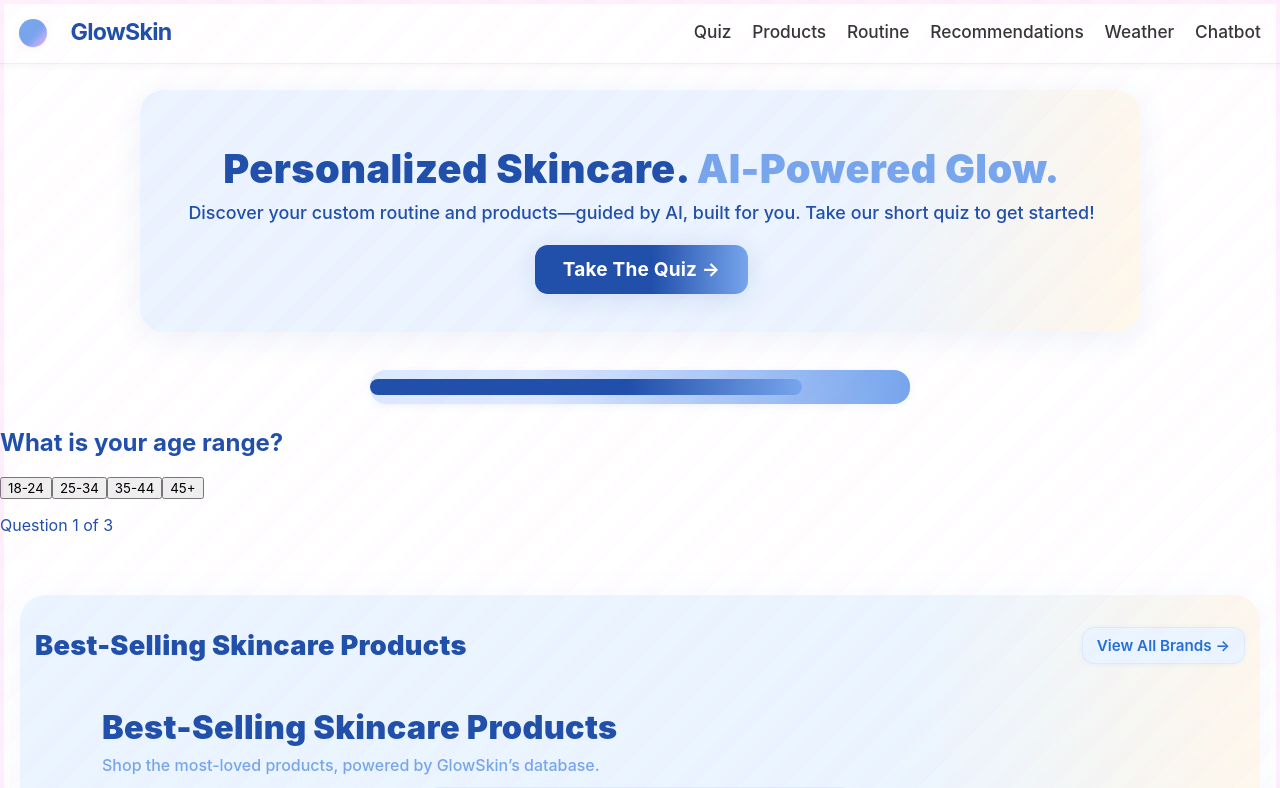
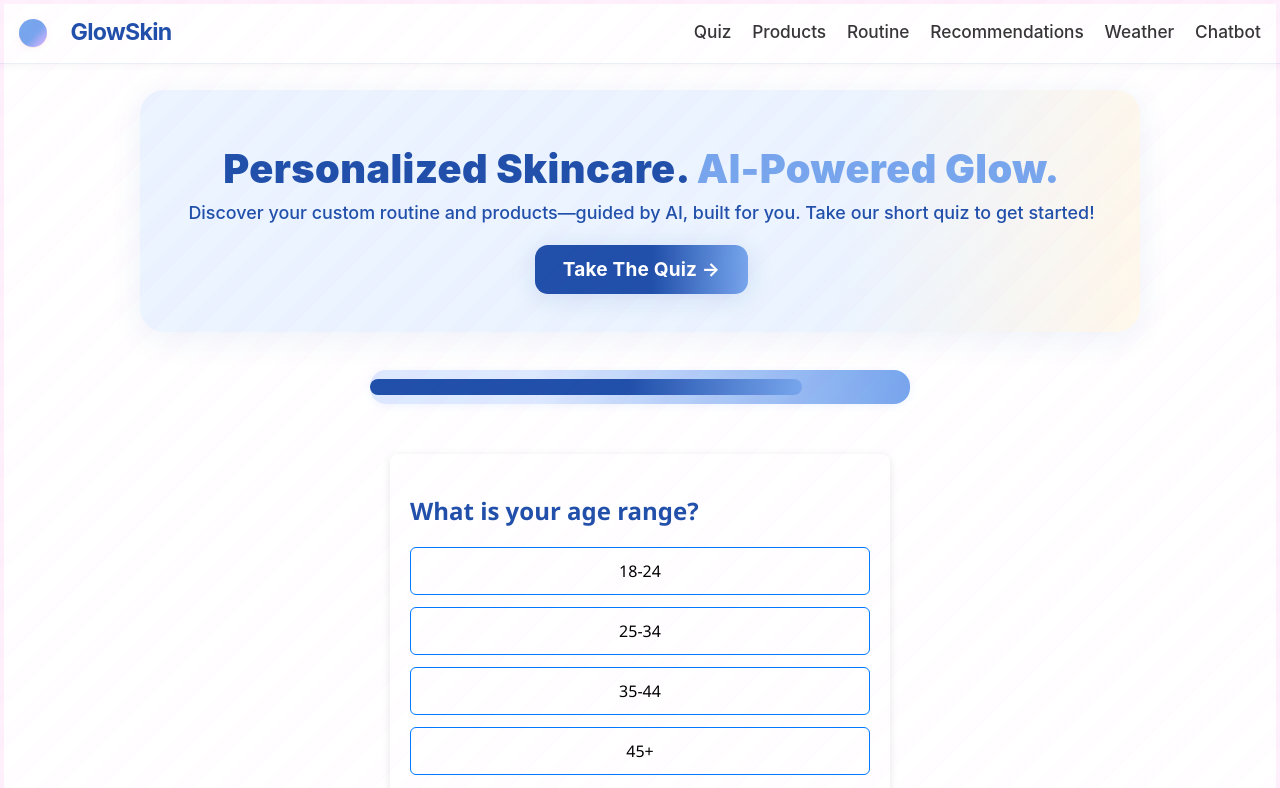
Before and after one commit to Workflow-Manager-admin/radianceai-36090-a5474c13, a React (Create React App) app in the folder radianceai_frontend/: page / in a window 1280 px wide. Shown: the top 788 px of the page. Built offline with nearby package versions, Linux system fonts and the light colour scheme; no server answers; the database is empty.

Commit message:
commit59

```diff
--- a/radianceai_frontend/src/features/quiz/Quiz.js
+++ b/radianceai_frontend/src/features/quiz/Quiz.js
@@ -16,106 +16,159 @@
     question: "What is your primary skin goal?",
     options: ["Acne", "Anti-aging", "Hydration", "Brightening"],
   },
-  // Add more questions if you have
+  // Add more questions if needed
 ];
 
 export default function Quiz() {
+  // Load saved state or start fresh
   const [step, setStep] = useState(() => {
-    // Load saved step or start at 0
     const savedStep = localStorage.getItem("quizStep");
     return savedStep ? Number(savedStep) : 0;
   });
-
   const [answers, setAnswers] = useState(() => {
-    // Load saved answers or empty object
     const savedAnswers = localStorage.getItem("quizAnswers");
     return savedAnswers ? JSON.parse(savedAnswers) : {};
   });
 
-  // Derived mode: if all questions answered, show result, else quiz
-  const hasAnswers =
-    Object.keys(answers).length === QUIZ_QUESTIONS.length;
-  const mode = hasAnswers ? "result" : "quiz";
+  // Check if all questions are answered
+  const allAnswered = Object.keys(answers).length === QUIZ_QUESTIONS.length;
 
+  // Save step & answers to localStorage on change
   useEffect(() => {
-    // Save current step in localStorage whenever it changes
     localStorage.setItem("quizStep", step.toString());
   }, [step]);
 
   useEffect(() => {
-    // Save answers in localStorage whenever they change
     localStorage.setItem("quizAnswers", JSON.stringify(answers));
   }, [answers]);
 
-  // Handle answer select
+  // Handle option selection
   const handleAnswer = (questionId, option) => {
-    setAnswers((prev) => ({
-      ...prev,
-      [questionId]: option,
-    }));
-    // Move to next question or show result
+    setAnswers((prev) => ({ ...prev, [questionId]: option }));
     if (step + 1 < QUIZ_QUESTIONS.length) {
       setStep(step + 1);
     }
   };
 
-  // Retake quiz button handler
-  const retakeQuiz = () => {
+  // Reset quiz
+  const resetQuiz = () => {
     setAnswers({});
     setStep(0);
     localStorage.removeItem("quizAnswers");
     localStorage.removeItem("quizStep");
   };
 
-  if (mode === "quiz") {
-    // Show current question
+  if (!allAnswered) {
+    // Show quiz question card
     const currentQuestion = QUIZ_QUESTIONS[step];
     return (
-      <div className="quiz-container">
-        <h2>{currentQuestion.question}</h2>
-        <div className="options">
+      <div
+        style={{
+          maxWidth: 500,
+          margin: "50px auto",
+          padding: 20,
+          borderRadius: 8,
+          boxShadow: "0 2px 8px rgba(0,0,0,0.1)",
+          backgroundColor: "#fff",
+          fontFamily: "'Segoe UI', Tahoma, Geneva, Verdana, sans-serif",
+        }}
+      >
+        <h2 style={{ marginBottom: 20 }}>{currentQuestion.question}</h2>
+        <div style={{ display: "flex", flexDirection: "column", gap: 12 }}>
           {currentQuestion.options.map((option) => (
             <button
               key={option}
               onClick={() => handleAnswer(currentQuestion.id, option)}
+              style={{
+                padding: "12px 20px",
+                fontSize: 16,
+                borderRadius: 6,
+                border: "1.5px solid #007bff",
+                backgroundColor: "#fff",
+                cursor: "pointer",
+                transition: "all 0.3s ease",
+              }}
+              onMouseEnter={(e) =>
+                (e.currentTarget.style.backgroundColor = "#007bff", e.currentTarget.style.color = "#fff")
+              }
+              onMouseLeave={(e) =>
+                (e.currentTarget.style.backgroundColor = "#fff", e.currentTarget.style.color = "#000")
+              }
             >
               {option}
             </button>
           ))}
         </div>
-        <p>
+        <p style={{ marginTop: 24, fontSize: 14, color: "#555" }}>
           Question {step + 1} of {QUIZ_QUESTIONS.length}
         </p>
       </div>
     );
-  }
-
-  if (mode === "result") {
-    // Show routine recommendation + button to Recommendations page
-    // Customize this message based on answers if you want
+  } else {
+    // Show recommendation summary + link
     const { skinType, ageRange, primaryGoal } = answers;
     return (
-      <div className="result-container">
-        <h2>
-          We recommend a {primaryGoal?.toLowerCase()} routine for {skinType?.toLowerCase()} skin
-          in the age range {ageRange}.
+      <div
+        style={{
+          maxWidth: 500,
+          margin: "50px auto",
+          padding: 20,
+          borderRadius: 8,
+          boxShadow: "0 2px 8px rgba(0,0,0,0.1)",
+          backgroundColor: "#fff",
+          fontFamily: "'Segoe UI', Tahoma, Geneva, Verdana, sans-serif",
+          textAlign: "center",
+        }}
+      >
+        <h2 style={{ marginBottom: 20 }}>
+          We recommend a {primaryGoal?.toLowerCase()} routine for {skinType?.toLowerCase()} skin in the age range {ageRange}.
         </h2>
         <button
           onClick={() => {
-            // Navigate to Recommendations page, e.g. /recommendations
-            // Use your router here, e.g., React Router's useNavigate
             window.location.href = "/recommendations";
           }}
+          style={{
+            marginTop: 20,
+            padding: "12px 30px",
+            fontSize: 16,
+            borderRadius: 6,
+            backgroundColor: "#007bff",
+            color: "#fff",
+            border: "none",
+            cursor: "pointer",
+          }}
+          onMouseEnter={(e) =>
+            (e.currentTarget.style.backgroundColor = "#0056b3")
+          }
+          onMouseLeave={(e) =>
+            (e.currentTarget.style.backgroundColor = "#007bff")
+          }
         >
           See Product Recommendations →
         </button>
         <br />
-        <button onClick={retakeQuiz} style={{ marginTop: "20px" }}>
+        <button
+          onClick={resetQuiz}
+          style={{
+            marginTop: 30,
+            padding: "8px 20px",
+            fontSize: 14,
+            borderRadius: 6,
+            backgroundColor: "#6c757d",
+            color: "#fff",
+            border: "none",
+            cursor: "pointer",
+          }}
+          onMouseEnter={(e) =>
+            (e.currentTarget.style.backgroundColor = "#5a6268")
+          }
+          onMouseLeave={(e) =>
+            (e.currentTarget.style.backgroundColor = "#6c757d")
+          }
+        >
           Retake Quiz
         </button>
       </div>
     );
   }
-
-  return null; // fallback
 }
```
Also changed, not shown: 1 other file (tests, documents, lock files or other folders).
